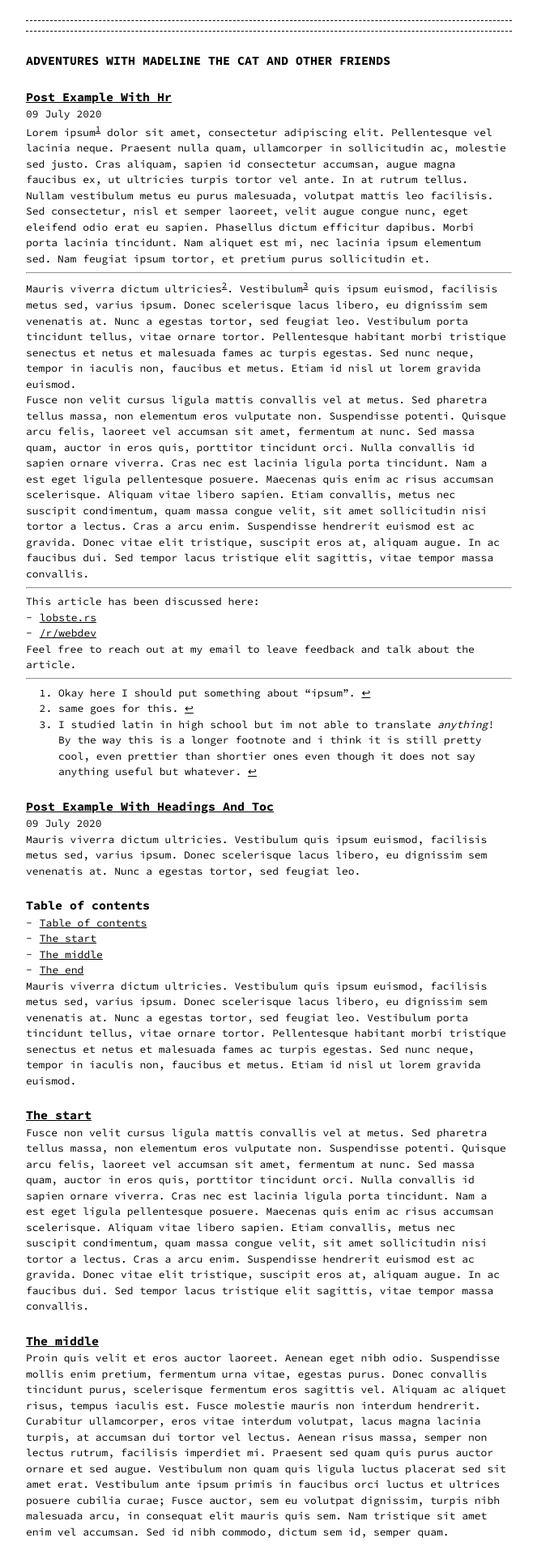
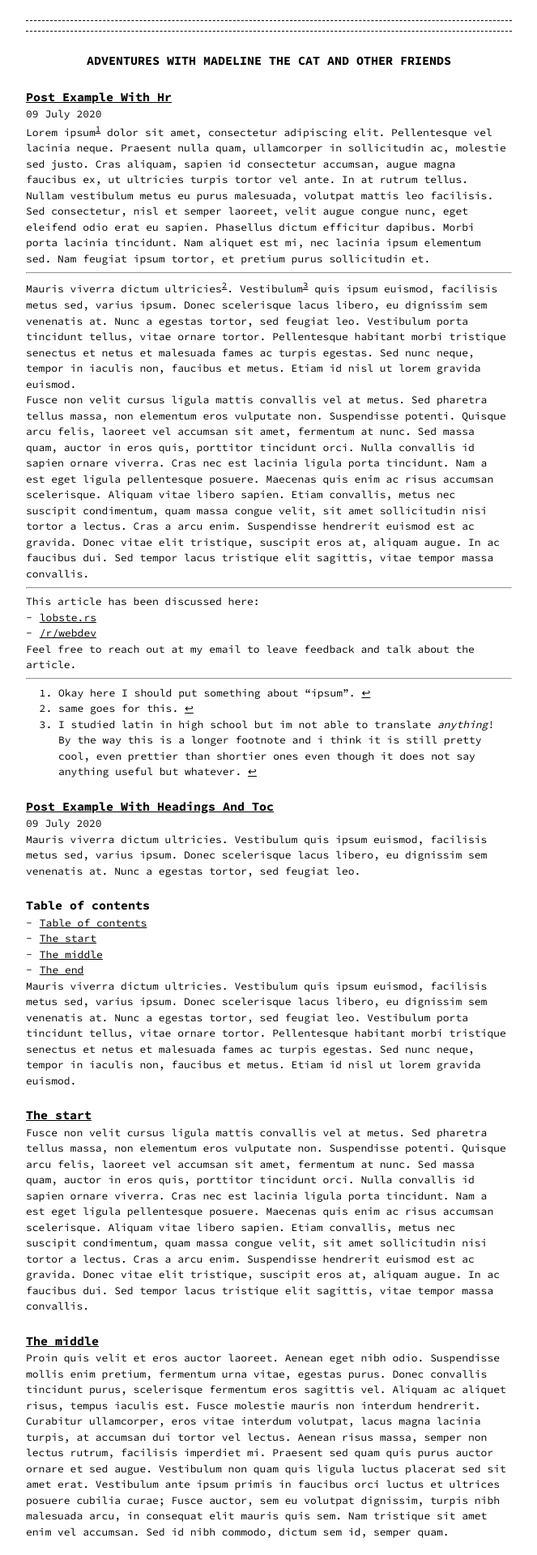
Before and after one commit to madelinethecat/site, a Jekyll site: the page built from index.md, in a window 1280 px wide. Shown: the top 1920 px of the page at 81% size, without its empty margins (308-971 px from the left). Built offline with Jekyll 4.4.1, drawn with Linux system fonts in a browser that asks for light colours.

Commit message:
Update base.scss

```diff
--- a/_sass/base.scss
+++ b/_sass/base.scss
@@ -15,7 +15,8 @@ $container-max-width:  600px !default;
  * Global
  */
 body { background-color: var(--background-color);  margin: 0 auto;  padding: 0;  font-family: $base-font-family;  font-size: $base-font-size;  color: var(--text-color);  text-align: left;  line-height: $base-line-height !important; }
-h1, h2, h3, h4, h5, h6 { font-size: 15px;  margin: 0px;  margin-top: 22px; text-align: left; font-weight: bold;  color: var(--text-color); }
+h1 { font-size: 15px;  margin: 0px;  margin-top: 22px; text-align: center; font-weight: bold;  color: var(--text-color); }
+h2, h3, h4, h5, h6 { font-size: 15px;  margin: 0px;  margin-top: 22px; text-align: left; font-weight: bold;  color: var(--text-color); }
 p, ul, ol { margin: 0px;  color: var(--text-color); }
 a { text-decoration: underline;  color: var(--link-color); }
 a:hover { color: var(--background-color); background-color: var(--base-color); }
```
